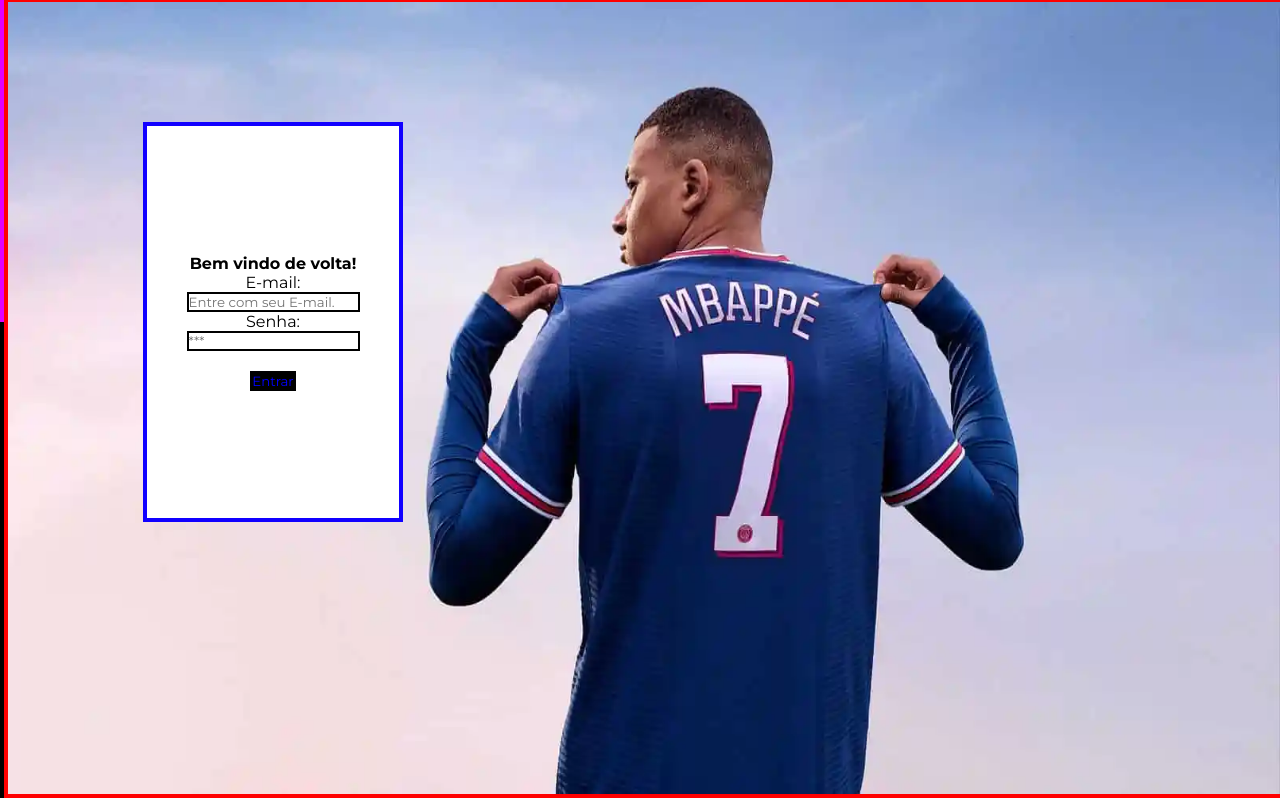
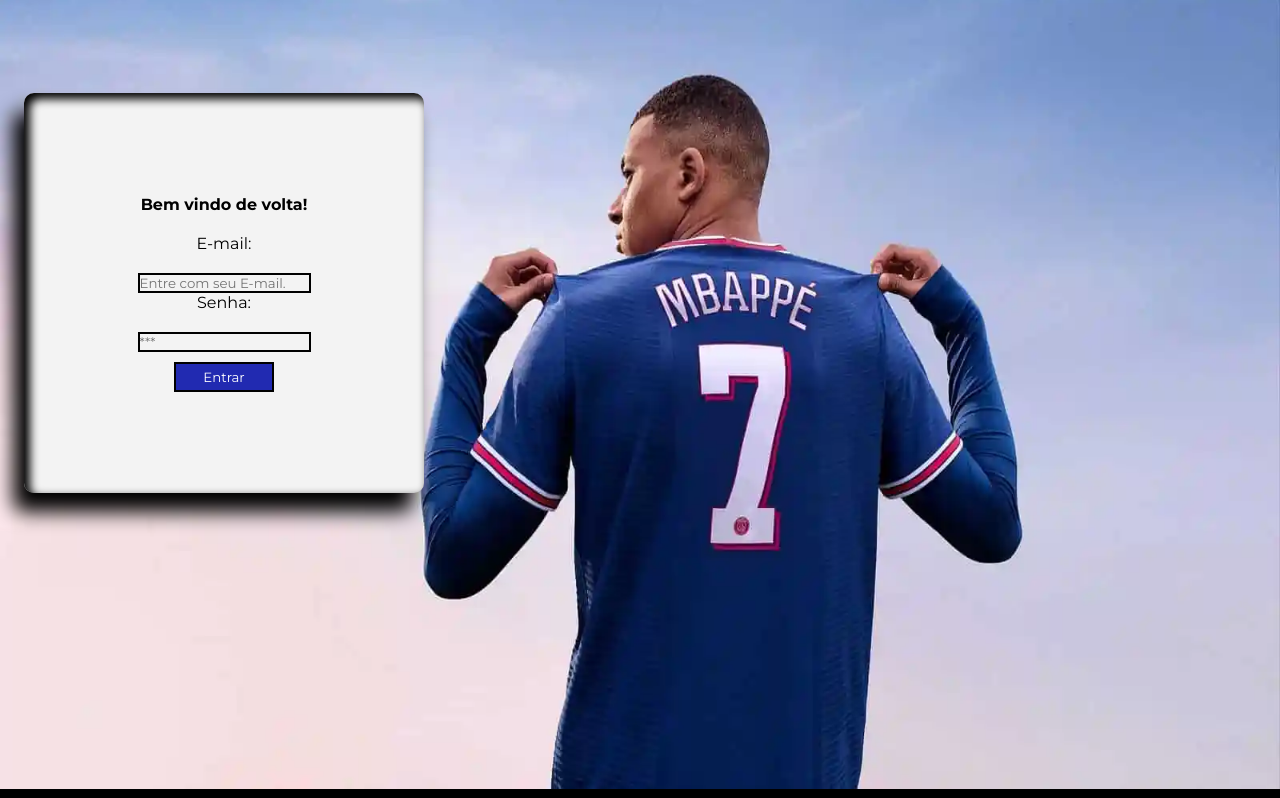
Before and after one commit to GuilhermeCocoloti/ProjetoIndividual, a plain HTML site: page Login .html in a window 1280 px wide. Shown: the part 86-884 px from the top of the page. Drawn offline with Linux system fonts and the light colour scheme.

Commit message:
Site: Home v3 e Login v2

```diff
--- a/Login .html
+++ b/Login .html
@@ -36,9 +36,9 @@
 
                 <h1>Bem vindo de volta!</h1>
 
-                <span>E-mail:</span>
+                <span class="sp1">E-mail:</span>
                 <input id="email_input" placeholder="Entre com seu E-mail." type="email">
-                <span>Senha:</span>
+                <span class="sp2">Senha:</span>
                 <input id='senha_input' placeholder="***" type="password">
 
 
--- a/login .css
+++ b/login .css
@@ -10,7 +10,7 @@
     /* border-bottom: solid 1px #ffffff; */
     align-items: center;
     justify-content: center;
-    position: fixed;
+    /* position: fixed; */
     z-index: 10;
 }
 
@@ -75,7 +75,7 @@
 
 
 .banner {
-    border: solid 4px rgb(225, 0, 255);
+    /* border: solid 4px rgb(225, 0, 255); */
 
     background-image: url(imgs/Mbappe\ capa.webp);
     background-repeat: no-repeat;
@@ -92,28 +92,31 @@
 
 .banner img {
     position: absolute;
-    border: solid 4px rgb(255, 0, 0);
-    margin-top: 10vh;
+    /* border: solid 4px rgb(255, 0, 0); */
+
     height: 100%;
     width: 100%
 }
 
 .banner .formulario {
-    color: blueviolet;
+    color: rgb(255, 255, 255);
     display: flex;
-    border: solid 4px rgb(17, 0, 255);
+    border: solid 0 0 8px 10px -8px rgb(28, 18, 161);
+    border-radius: 10px;
     height: 400px;
     width: 400px;
     position: relative;
     justify-content: center;
     align-items: center;
-    margin-top: 200px;
+    margin-top: 100px;
     flex-direction: column;
-    background-color: white;
-    right: 5px;
-    margin-left: 35%;
+    /* background-color: white; */
+    margin-left: 20px;
+    box-shadow: -11px 19px 20px 0px #000000, 5px 5px 10px 1px #000 inset;
+    background-color: #f3f3f3;
+}
 
-}
+
 .banner h1 {
  color: #000000;
  justify-content: space-around;
@@ -123,22 +126,39 @@
     color: #000000;
 }
 
+/* .banner .container  {  */
+
+
+
+/* } */
+
 .banner .formulario input {
     justify-content: space-around;
     border: #000000 solid 2px;
+    margin-top: 20px;
 }
+
+.banner .formulario .sp1 {
+  margin-top: 20px;
+  margin-bottom: 0px;
+}
+
+
 
 .banner .formulario button {
     margin-top: 20px;
     border: solid 2px #000000;
-    color: blue;
-    background-color: #000000;
+    color: rgb(255, 255, 255);
+    background-color: #212ab1;
+    width: 100px;
+    height: 30px;
+    margin-top: 10px;
 }
 
 .container {
     left: 15%;
-    border: solid 5px red;
+    /* border: solid 5px red; */
     height: 400px;
-    width: 6000x;
+    /* width: 6000x; */
 
 }
```
